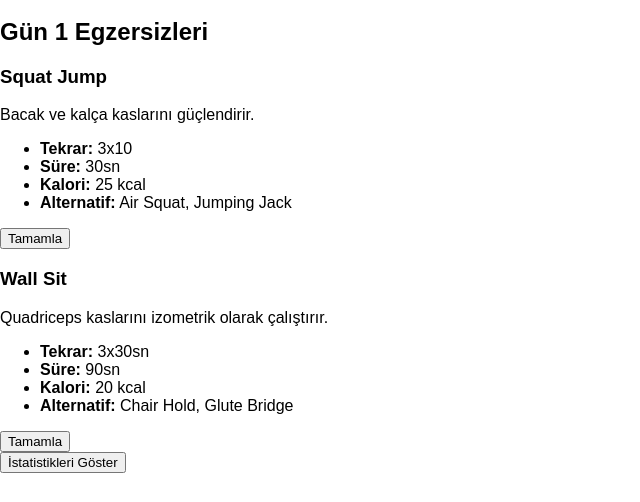
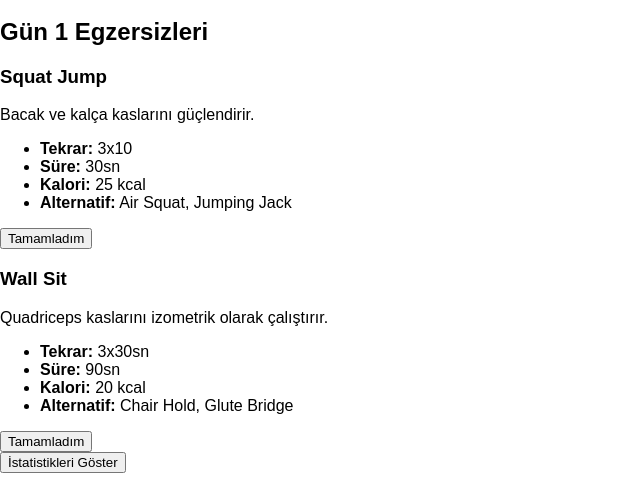
Before and after one commit to alpunan11/Olart-k, a React (Vite) app: page / in a window 1280 px wide. Shown: the part 208-710 px from the top of the page, without its empty margins (0-640 px from the left). Built offline with nearby package versions, Linux system fonts and the light colour scheme.

Commit message:
Update ExerciseCard.jsx

```diff
--- a/src/components/ExerciseCard.jsx
+++ b/src/components/ExerciseCard.jsx
@@ -1,29 +1,32 @@
-export default function ExerciseCard({ exercise, isCompleted, onComplete }) {
+import { useState } from "react";
+
+export default function ExerciseCard({ exercise }) {
+  const [completed, setCompleted] = useState(false);
+
+  const toggleCompletion = () => {
+    setCompleted(!completed);
+  };
+
   return (
-    <div
-      className={`border p-4 rounded-2xl shadow-md ${
-        isCompleted ? "bg-green-100" : "bg-white"
-      }`}
-    >
+    <div className={`border p-4 rounded-2xl shadow-md ${completed ? 'bg-green-100' : ''}`}>
       <h3 className="text-xl font-bold mb-2">{exercise.name}</h3>
       <p>{exercise.description}</p>
-      <ul className="text-sm mt-2">
+      <ul className="text-sm mt-2 mb-2">
         <li><strong>Tekrar:</strong> {exercise.repetitions}</li>
         <li><strong>Süre:</strong> {exercise.duration}</li>
         <li><strong>Kalori:</strong> {exercise.calories} kcal</li>
         <li><strong>Alternatif:</strong> {exercise.alternatives.join(", ")}</li>
       </ul>
-      {!isCompleted && (
-        <button
-          onClick={onComplete}
-          className="mt-2 px-4 py-2 bg-green-500 text-white rounded"
-        >
-          Tamamla
-        </button>
-      )}
-      {isCompleted && (
-        <p className="mt-2 text-green-700 font-semibold">Tamamlandı ✅</p>
-      )}
+      <button
+        onClick={toggleCompletion}
+        className={`px-4 py-2 rounded transition ${
+          completed
+            ? 'bg-gray-400 text-white hover:bg-gray-500'
+            : 'bg-blue-500 text-white hover:bg-blue-600'
+        }`}
+      >
+        {completed ? "Tamamlamayı Geri Al" : "Tamamladım"}
+      </button>
     </div>
   );
 }
```
